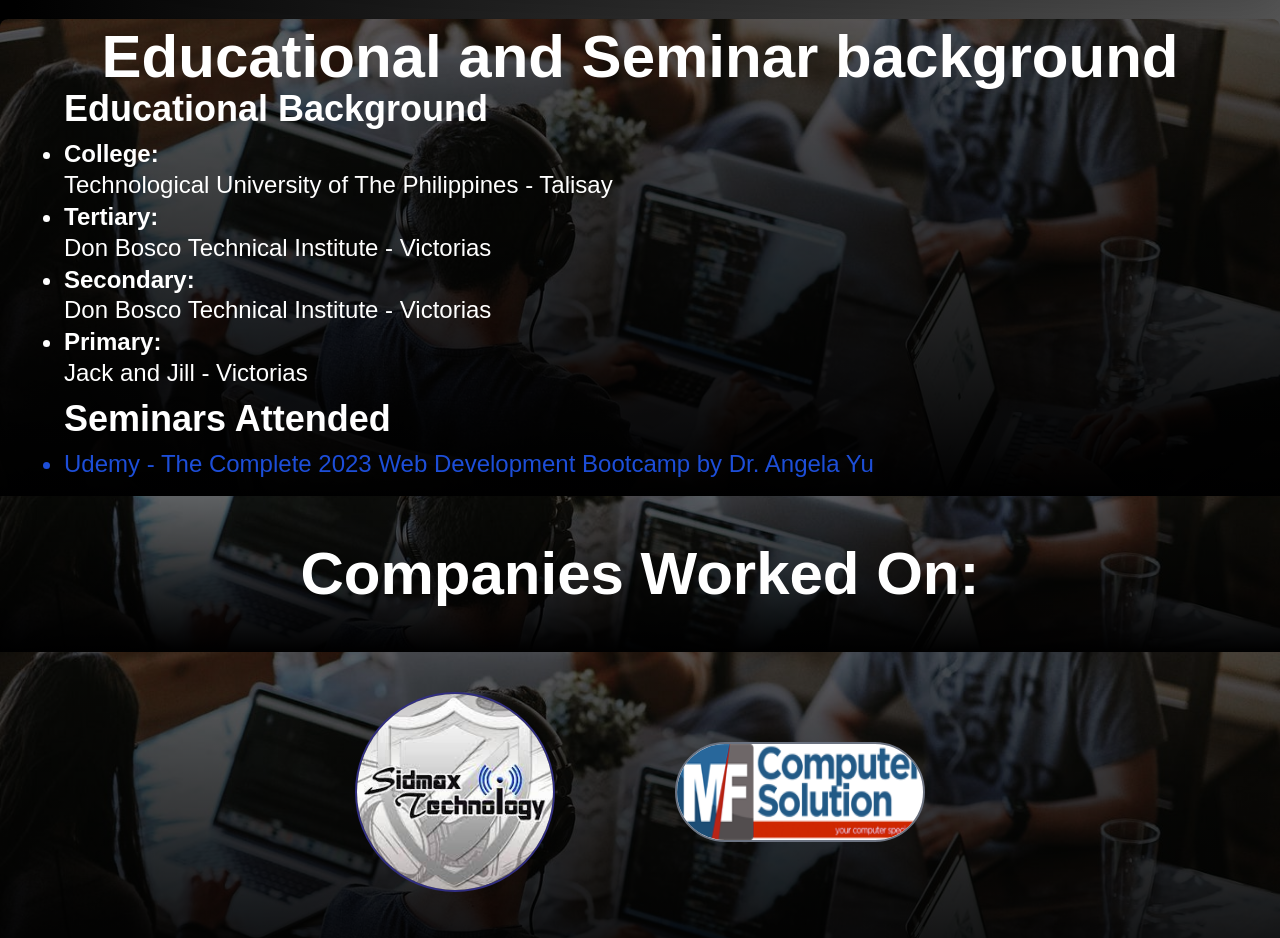
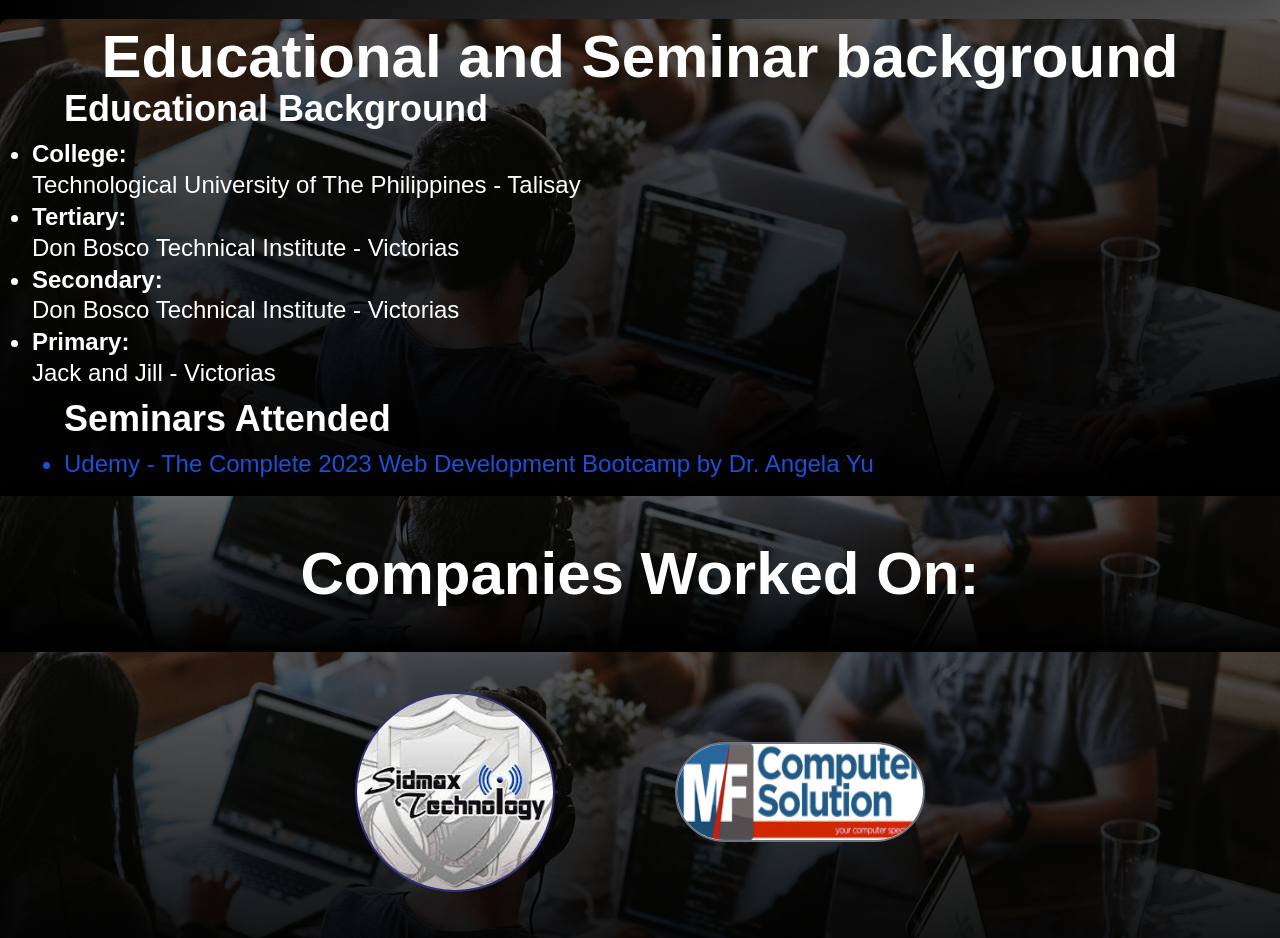
Before and after one commit to genscar/Portfolio-new, a plain HTML site: page index.html in a window 1280 px wide. Shown: the part 1380-2318 px from the top of the page. Drawn offline with nearby package versions, Linux system fonts and the light colour scheme; a web font is replaced by a local one.

Commit message:
Update index.html

```diff
--- a/index.html
+++ b/index.html
@@ -318,7 +318,7 @@
       </div>
       <div class="ml-8 text-4xl aboutext">
         <h1 class="font-semibold mb-2 ml-8">Educational Background</h1>
-        <ul class="list-disc ml-8 text-2xl">
+        <ul class="list-disc ml-[500px0 text-2xl">
           <li>
             <h1 class="font-bold">College:</h1>
             Technological University of The Philippines - Talisay
```
